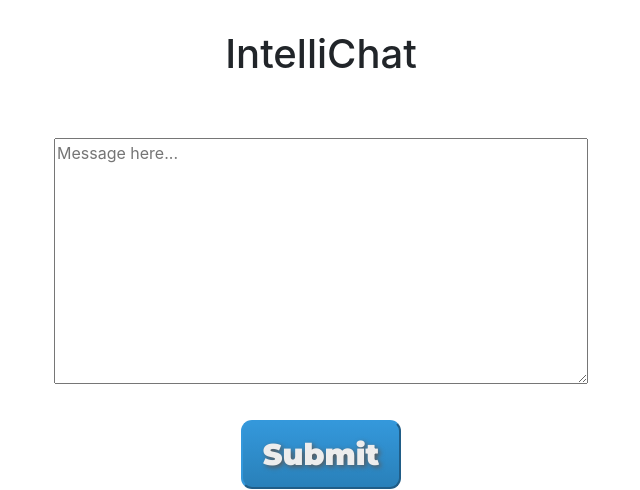
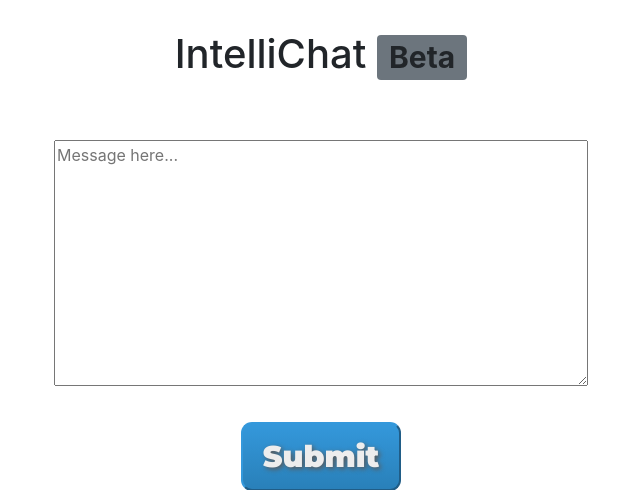
Before and after one commit to soumyagautam/Conversational-AI, a Flask app: page / in a window 1280 px wide. Shown: the top 490 px of the page, without its empty margins (319-959 px from the left). Run offline with Flask 3, Linux system fonts and the light colour scheme; parts of the project's set-up code (start-up, migrations or seed data) failed here and were passed over; some libraries are stand-ins or nearby versions.

Commit message:
Update index.html

```diff
--- a/templates/index.html
+++ b/templates/index.html
@@ -17,7 +17,7 @@
 </head>
 <body>
     <center>
-        <h1>IntelliChat</h1>
+        <h1>IntelliChat  <span class="badge bg-secondary">Beta</span></h1>
         <form action="{{ url_for('submit') }}" method="post">
             <textarea name="text" rows="10" cols="50" placeholder="Message here..."></textarea><br>
             <input class="submit-btn" type="submit">
```
